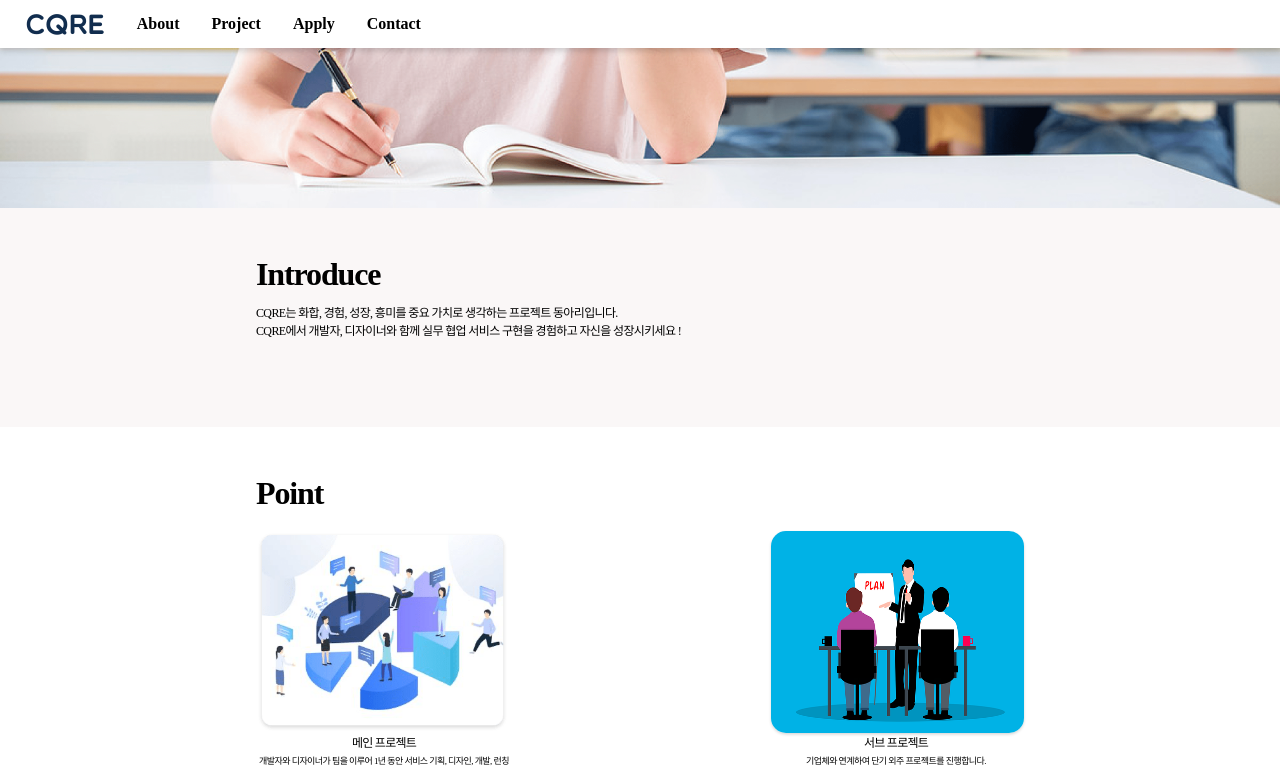
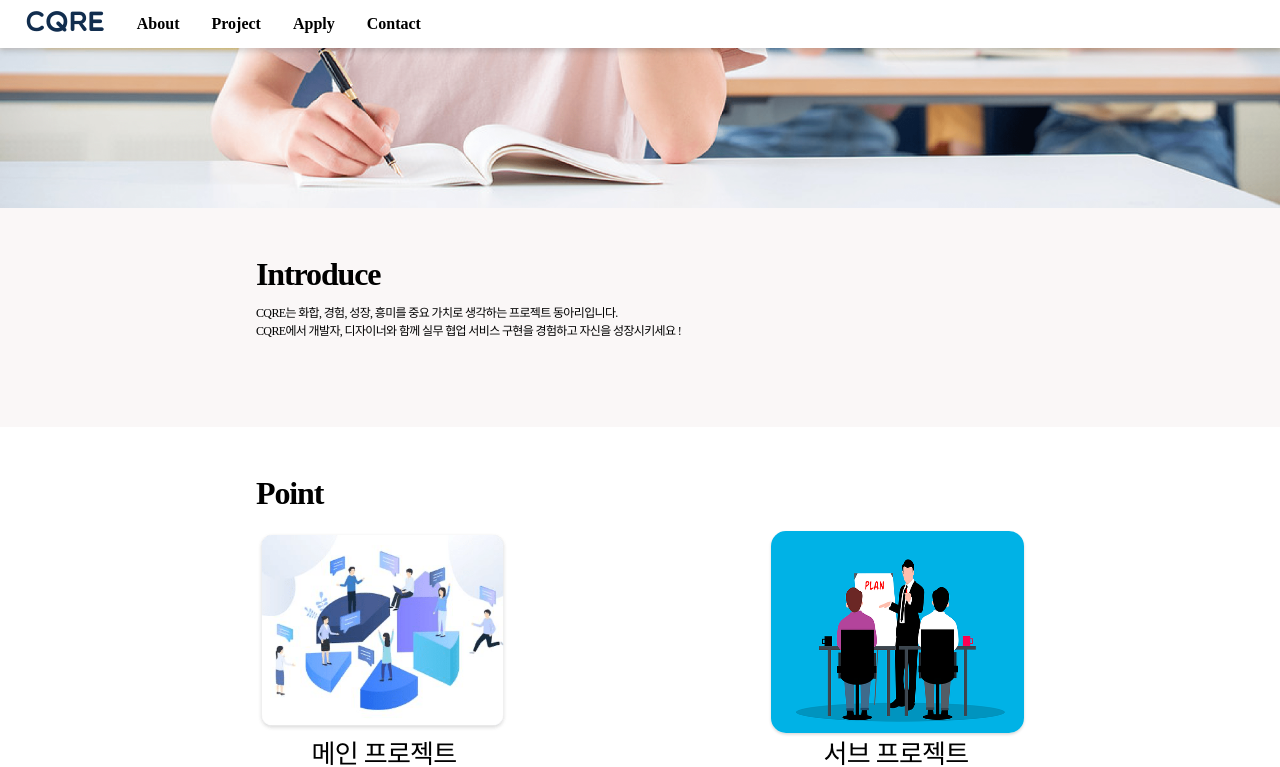
Before and after one commit to Lazyboness/cqre-client, a React (Create React App) app: page /about in a window 1280 px wide. Shown: the top 767 px of the page. Built offline with nearby package versions, Linux system fonts and the light colour scheme; a web font is replaced by a local one.

Commit message:
about 이미지 수정, 반응형 수정

```diff
--- a/src/components/Header.jsx
+++ b/src/components/Header.jsx
@@ -46,7 +46,6 @@ const DesktopHeaderBlock = styled.div`
 const DesktopHeaderLogoArea = styled.a`
   text-decoration: none;
   color: #112d4e;
-  margin-top: 5px;
   font-family: Multicolore;
   font-size: 30px;
   font-weight: 800;
--- a/src/pages/AboutPage.jsx
+++ b/src/pages/AboutPage.jsx
@@ -34,7 +34,11 @@ export default function AboutPage() {
         <PointLogo>Point</PointLogo>
         <PointImgSection>
           <PointImg src={project} alt="project" />
-          <PointImg src={sub} alt="sub" style={{boxShadow:'0 1.5px 3px 0 rgba(0, 0, 0, 0.16)'}} />
+          <PointImg
+            src={sub}
+            alt="sub"
+            style={{ boxShadow: "0 1.5px 3px 0 rgba(0, 0, 0, 0.16)" }}
+          />
         </PointImgSection>
         <PointTitleSection>
           <PointLeftTitle>메인 프로젝트</PointLeftTitle>
@@ -165,9 +169,9 @@ const PointImgSection = styled.div`
 const PointImg = styled.img`
   width: 33%;
   /* height: 35%; */
-  border-radius:15px;
+  border-radius: 15px;
   @media screen and (max-width: 440px) {
-    height: 10vh;
+    height: 8vh;
   }
 `;
 
@@ -190,7 +194,13 @@ const PointLeftTitle = styled.h1`
   margin-block-end: 0;
   margin-right: 6.125vw;
   color: #000;
-  @media screen and (max-width: 1300px) {
+  @media screen and (max-width: 1450px) {
+    font-size: 26px;
+  }
+  @media screen and (max-width: 1150px) {
+    font-size: 20px;
+  }
+  @media screen and (max-width: 900px) {
     font-size: 12px;
   }
 `;
@@ -209,7 +219,13 @@ const PointRightTitle = styled.h1`
   margin-block-end: 0;
   margin-left: 6.4vw;
   color: #000;
-  @media screen and (max-width: 1300px) {
+  @media screen and (max-width: 1450px) {
+    font-size: 26px;
+  }
+  @media screen and (max-width: 1150px) {
+    font-size: 20px;
+  }
+  @media screen and (max-width: 900px) {
     font-size: 12px;
   }
 `;
@@ -232,6 +248,9 @@ const PointExplain = styled.h1`
   margin-block-start: 0.3em;
   color: #000;
   @media screen and (max-width: 1300px) {
+    font-size: 13px;
+  }
+  @media screen and (max-width: 800px) {
     font-size: 9px;
   }
 `;
@@ -249,6 +268,9 @@ const PointRightExplain = styled.h1`
   margin-block-start: 0.3em;
   color: #000;
   @media screen and (max-width: 1300px) {
+    font-size: 13px;
+  }
+  @media screen and (max-width: 800px) {
     font-size: 9px;
   }
 `;
@@ -266,6 +288,9 @@ const PointFourthExplain = styled.h1`
   margin-block-start: 0.3em;
   color: #000;
   @media screen and (max-width: 1300px) {
+    font-size: 13px;
+  }
+  @media screen and (max-width: 800px) {
     font-size: 9px;
   }
 `;
--- a/src/pages/ApplyPage.jsx
+++ b/src/pages/ApplyPage.jsx
@@ -202,6 +202,9 @@ const GreyCircleLogo = styled.h1`
   text-align: left;
   margin-top: 4vw;
   margin-left: 2.5vw;
+  @media screen and (max-width: 450px) {
+    margin-left: 0.75vw;
+  }
 `;
 
 const GreyCircleAuditionLogo = styled.h1`
@@ -215,6 +218,9 @@ const GreyCircleAuditionLogo = styled.h1`
   text-align: left;
   margin-top: 4vw;
   margin-left: 3.675vw;
+  @media screen and (max-width: 450px) {
+    margin-left: 2.5vw;
+  }
 `;
 
 const GreyTriangle = styled.div`
--- a/src/pages/ContactPage.jsx
+++ b/src/pages/ContactPage.jsx
@@ -1,5 +1,5 @@
 import React from "react";
-import {CopyToClipboard} from 'react-copy-to-clipboard';
+import { CopyToClipboard } from "react-copy-to-clipboard";
 import Header from "../components/Header";
 import styled from "styled-components";
 import email from "../assets/img/email.svg";
@@ -8,11 +8,8 @@ import github from "../assets/img/github.svg";
 import khsoo from "../assets/img/khsoo.jpeg";
 import dsyou from "../assets/img/dsyou.jpeg";
 
-
-
 export default function ContactPage() {
-
-  const url = 'cqrecore@gmail.com';
+  const url = "cqrecore@gmail.com";
 
   return (
     <>
@@ -30,7 +27,11 @@ export default function ContactPage() {
       </ContactToCQRESection>
       <ContactSNSCircleSection>
         <ContactSNSFirstCircle>
-        <CopyToClipboard text={url} onCopy={() => alert('메일이 복사되었습니다')} style={{cursor:"pointer"}}>
+          <CopyToClipboard
+            text={url}
+            onCopy={() => alert("메일이 복사되었습니다")}
+            style={{ cursor: "pointer" }}
+          >
             <ContactSNSImage src={email} alt="email" onCopy />
           </CopyToClipboard>
         </ContactSNSFirstCircle>
@@ -90,22 +91,21 @@ export default function ContactPage() {
 }
 
 const Space = styled.div`
-margin-bottom:100px;
-`
+  margin-bottom: 100px;
+`;
 
 const ProfileContainer = styled.div`
   display: grid;
   grid-template-columns: 1fr 1fr;
   margin: 0 auto;
   width: 40%;
-justify-content:center;
-align-items:center;
-
-`
+  justify-content: center;
+  align-items: center;
+`;
 
 const ProfileContent = styled.div`
-display:block;
-`
+  display: block;
+`;
 
 const ContactSectionWrapper = styled.div`
   width: 100%;
@@ -153,7 +153,7 @@ const Explain = styled.h1`
 const ContactToCQRESection = styled.div`
   padding-top: 2.5rem;
   display: flex;
-  justify-content:center;
+  justify-content: center;
 `;
 
 const ContactToCQRESectionTitle = styled.h1`
@@ -174,7 +174,7 @@ const ContactSNSCircleSection = styled.div`
   display: grid;
   grid-template-columns: auto auto auto;
   gap: 3%;
-  justify-content:center;
+  justify-content: center;
 `;
 
 const ContactSNSFirstCircle = styled.div`
@@ -202,8 +202,8 @@ const ContactSNSImage = styled.img`
 
 const BoardSection = styled.div`
   padding-top: 2.75rem;
-  display:flex;
-  justify-content:center;
+  display: flex;
+  justify-content: center;
 `;
 
 const BoardTitle = styled.h1`
@@ -226,8 +226,8 @@ const KhsooImg = styled.img`
   width: 12vw;
   height: 12vw;
   border-radius: 6vw;
-  display:flex;
-  margin:0 auto;
+  display: flex;
+  margin: 0 auto;
 
   box-shadow: 0 3px 6px 0 rgba(0, 0, 0, 0.16);
 `;
@@ -236,10 +236,9 @@ const DsyooImg = styled.img`
   width: 12vw;
   height: 12vw;
   border-radius: 6vw;
-  display:flex;
-  margin:0 auto;
+  display: flex;
+  margin: 0 auto;
   box-shadow: 0 3px 6px 0 rgba(0, 0, 0, 0.16);
-
 `;
 
 const BoardNameSection = styled.div`
@@ -258,9 +257,12 @@ const BoardLeftName = styled.h1`
   letter-spacing: -0.48px;
   text-align: center;
   color: #000;
-  @media screen and (max-width: 440px) {
+  @media screen and (max-width: 560px) {
     font-size: 9px;
     margin-left: 1.5vw;
+  }
+  @media screen and (max-width: 1200px) {
+    font-size: 11px;
   }
 `;
 
@@ -274,9 +276,12 @@ const BoardRightName = styled.h1`
   letter-spacing: -0.48px;
   text-align: center;
   color: #000;
-  @media screen and (max-width: 440px) {
+  @media screen and (max-width: 560px) {
     font-size: 9px;
     margin-left: 1.5vw;
+  }
+  @media screen and (max-width: 1200px) {
+    font-size: 11px;
   }
 `;
 
```
Also changed, not shown: src/assets/img/about_activity.svg, 1 other file (tests, documents, lock files or other folders). Lines whose indentation alone changed are shown as unchanged.
